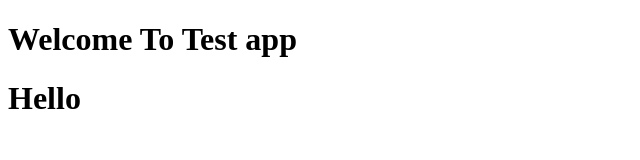
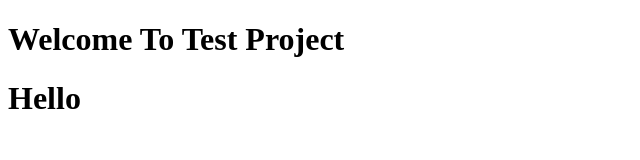
Before and after one commit to magedalsooqi/TestProject, a plain HTML site: page index.html in a window 1280 px wide. Shown: the whole page, without its empty margins (0-640 px from the left). Drawn offline with Linux system fonts and the light colour scheme.

Commit message:
6th commitfor Test project

```diff
--- a/index.html
+++ b/index.html
@@ -6,7 +6,7 @@
     <title>Document</title>
 </head>
 <body>
-    <h1 >Welcome To Test app</h1>
+    <h1 >Welcome To Test Project</h1>
     <h1 >Hello</h1>
 
 </body>
```
